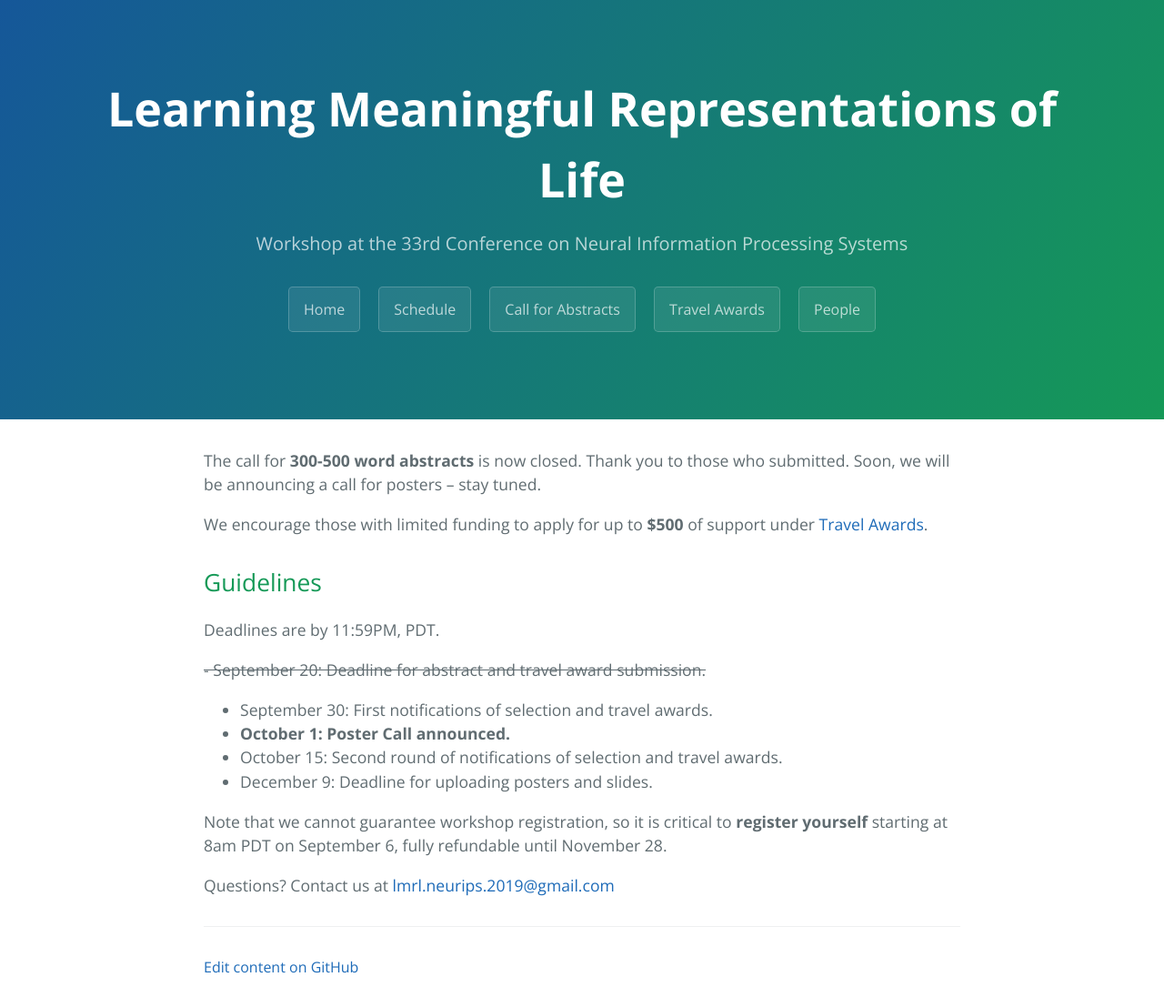
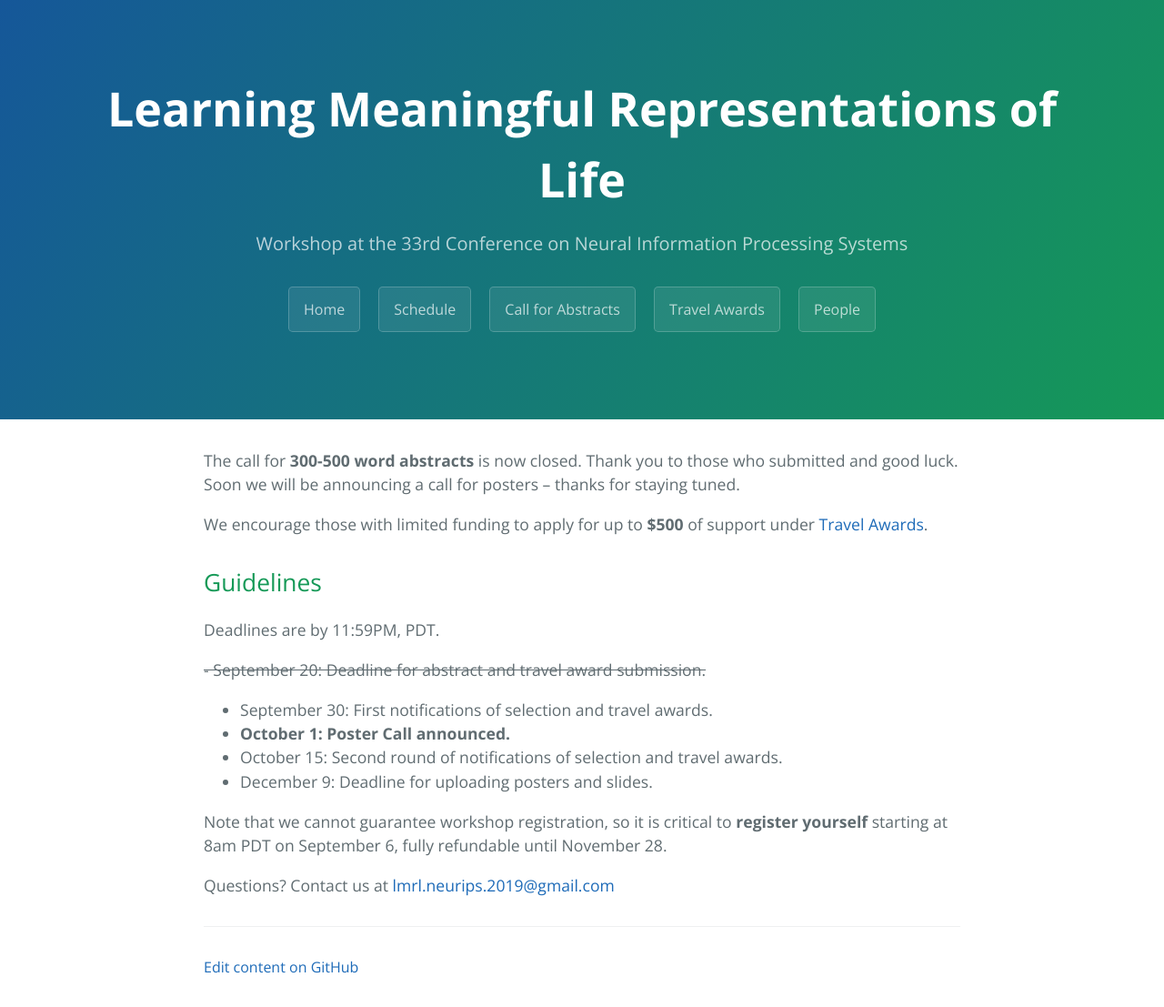
Before and after one commit to lmrl-bio/lmrl-bio.github.io, a Jekyll site: the page built from call.md, in a window 1280 px wide. Shown: the whole page at 91% size. Built offline with Jekyll 4.4.1, drawn with Linux system fonts in a browser that asks for light colours.

Commit message:
Update call.md

```diff
--- a/call.md
+++ b/call.md
@@ -1,7 +1,7 @@
 ---
 layout: default
 ---
-The call for **300-500 word abstracts** is now closed. Thank you to those who submitted. Soon, we will be announcing a call for posters -- stay tuned.
+The call for **300-500 word abstracts** is now closed. Thank you to those who submitted and good luck. Soon we will be announcing a call for posters -- thanks for staying tuned.
 
 We encourage those with limited funding to apply for up to **$500** of support under [Travel Awards](https://lmrl-bio.github.io/travel).
 ## Guidelines
```
